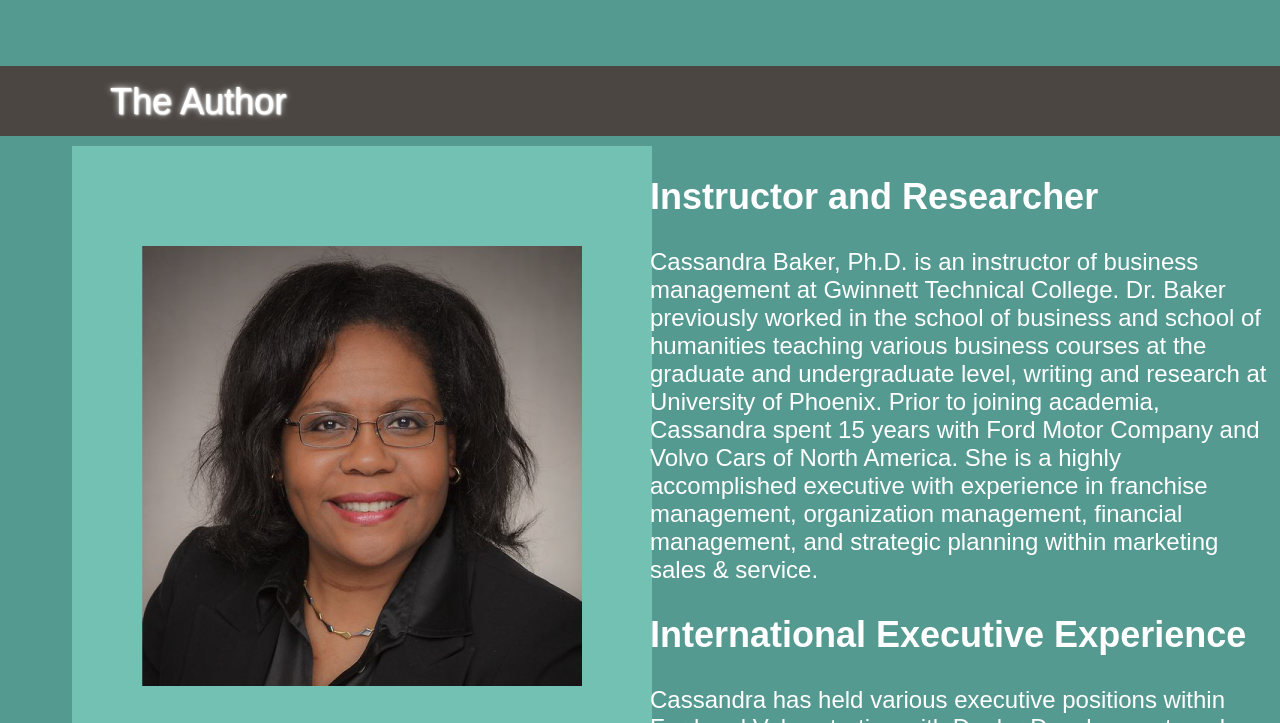
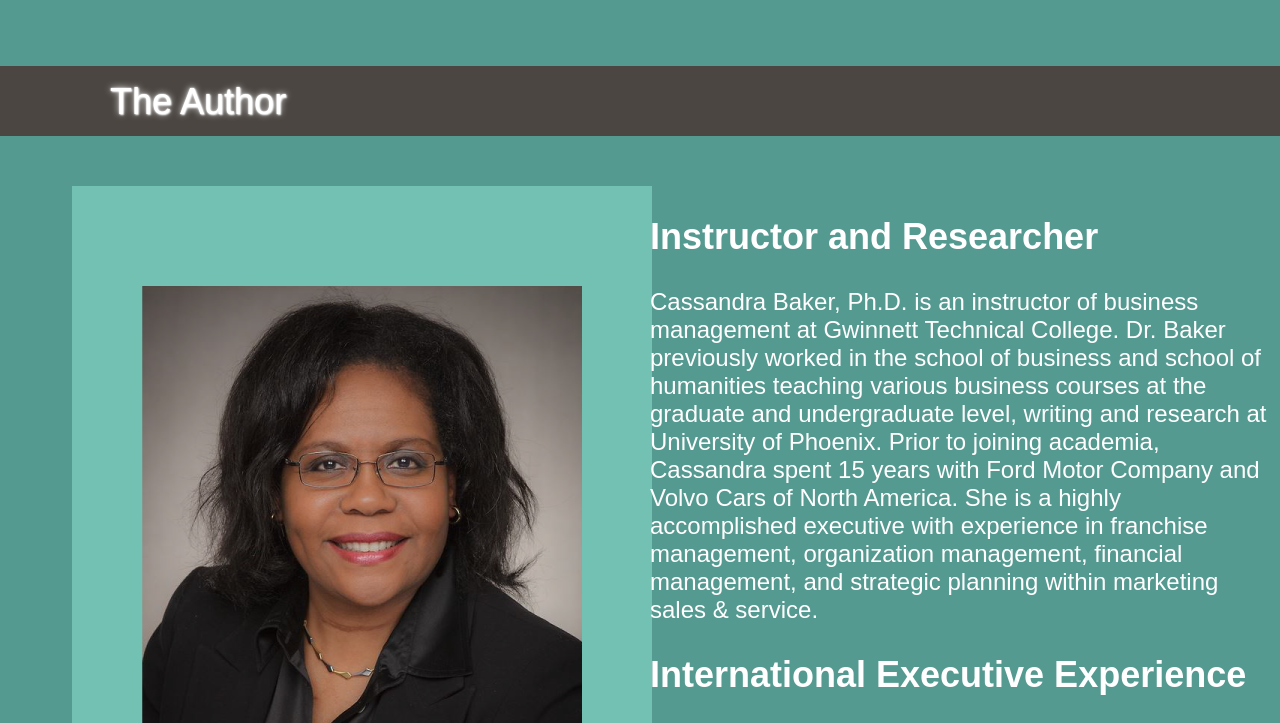
Before and after one commit to sebaLitter26/Cassandra_Baker, a plain HTML site: page index.html in a window 1280 px wide. Shown: the part 1040-1763 px from the top of the page. Drawn offline with Linux system fonts and the light colour scheme; a web font is replaced by a local one.

Commit message:
last commit

```diff
--- a/keytools.css
+++ b/keytools.css
@@ -229,8 +229,8 @@ body{
         margin-top: -4px;
     }
 
-    .author_container row{
-      padding-top: 40px;
+    .author_container .row{
+      padding-top: 40px !important;
     }
 
     .author_container img{
```
